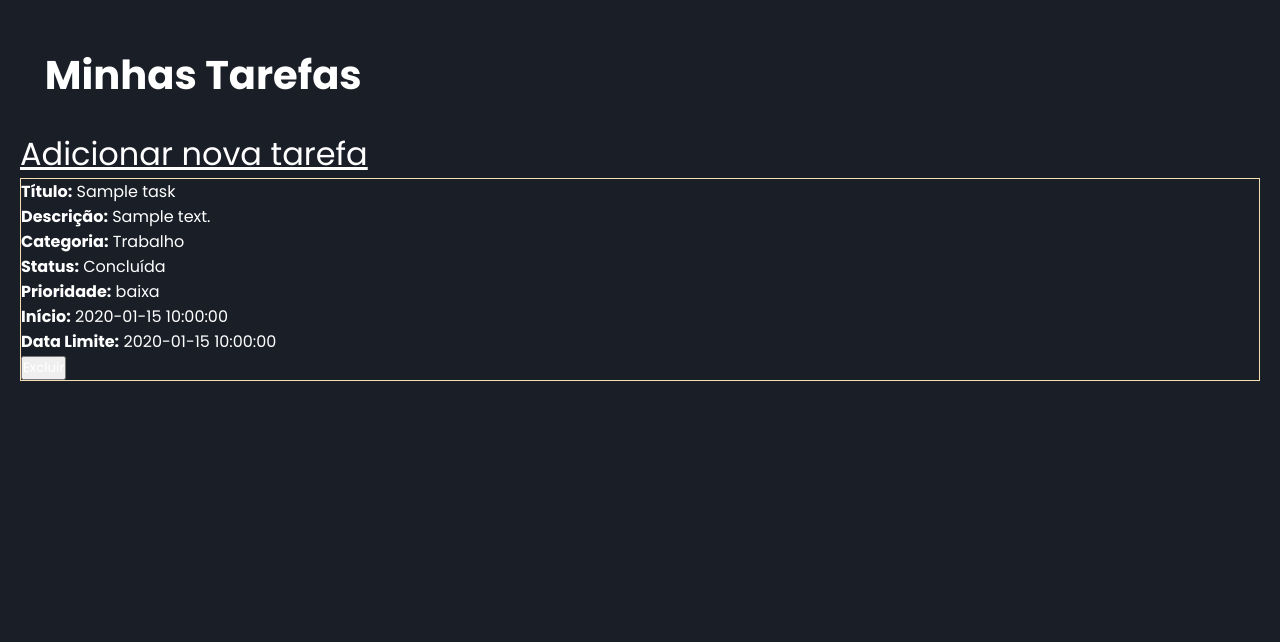
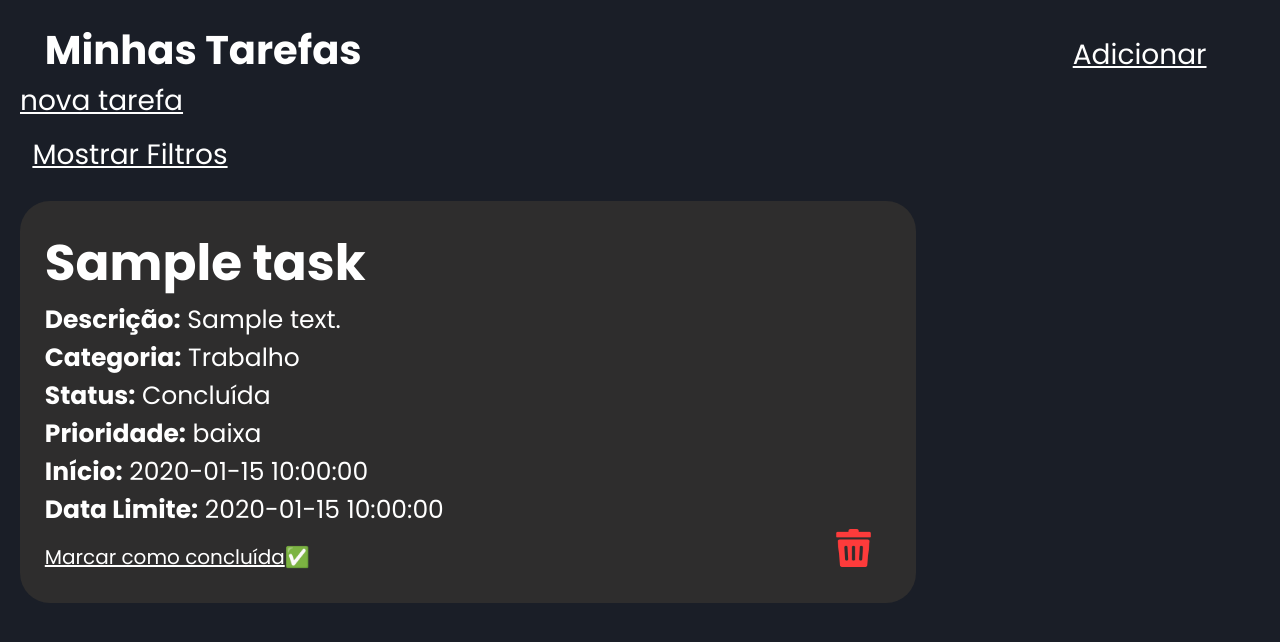
Before and after one commit to rafael-araujo1/Projeto-PSI-2B, a Flask app: page /dashboard in a window 1280 px wide. Shown: the part 80-722 px from the top of the page. Run offline with Flask 3, Linux system fonts and the light colour scheme; the visitor is signed in with stand-in values (Sample User, id 1); tables that the repository leaves empty hold one stand-in row (values such as "Sample post"); some libraries are stand-ins or nearby versions.

Commit message:
Filtragens Adicionadas

```diff
--- a/app.py
+++ b/app.py
@@ -103,16 +103,74 @@
     return render_template('login.html')
 
 # Rota para o painel do usuário (dashboard)
-@app.route('/dashboard')
+@app.route('/dashboard', methods=["GET"])
 @login_required
 def dashboard():
     users_id = int(session['users_id'])
     cur = mysql.connection.cursor()
 
     cur.execute("""
-        SELECT tas_id, tas_title, tas_description, tas_categoria, tas_status, tas_prioridade, tas_created_at, tas_data_limite from tb_task
+        SELECT tas_id, tas_title, tas_description, tas_categoria, tas_status, tas_prioridade, tas_data_inicial, tas_data_limite
+        FROM tb_task
         WHERE tas_use_id = %s
     """, (users_id,))
+    tasks = cur.fetchall()
+    cur.close()
+
+    # FILTRAGEM
+    filtros = []
+    parametros = [users_id]
+
+    # Status
+    status = request.args.get('status')
+    if status:
+        filtros.append("tas_status = %s")
+        parametros.append(status)
+
+    # Data de Criação
+    criadoI = request.args.get('criadoI')
+    criadoF = request.args.get('criadoF')
+    if criadoI and criadoF:
+        filtros.append("tas_data_inicial BETWEEN %s AND %s")
+        parametros.extend([criadoI, criadoF])
+
+    # Data Limite (Prazo)
+    limiteI = request.args.get('limiteI')
+    limiteF = request.args.get('limiteF')
+    if limiteI and limiteF:
+        filtros.append("tas_data_limite BETWEEN %s AND %s")
+        parametros.extend([limiteI, limiteF])
+
+    # Prioridade
+    prioridade = request.args.get('prioridade')
+    if prioridade:
+        filtros.append("tas_prioridade = %s")
+        parametros.append(prioridade)
+
+    # Categoria
+    categoria = request.args.get('categoria')
+    if categoria:
+        filtros.append("tas_categoria = %s")
+        parametros.append(categoria)
+
+    # Descrição (Palavras-chave)
+    descricao = request.args.get('descricao')
+    if descricao:
+        filtros.append("tas_description LIKE %s")
+        parametros.append(f"%{descricao}%")  # Usando o % para fazer a busca por substring
+
+    # Construção da consulta
+    consulta = """
+        SELECT tas_id, tas_title, tas_description, tas_categoria, tas_status, tas_prioridade, tas_data_inicial, tas_data_limite
+        FROM tb_task
+        WHERE tas_use_id = %s
+    """
+
+    if filtros:
+        consulta += " AND " + " AND ".join(filtros)
+
+    cur = mysql.connection.cursor()
+    cur.execute(consulta, tuple(parametros))
     tasks = cur.fetchall()
     cur.close()
 
@@ -127,23 +185,25 @@
     if request.method == 'POST':
         title = request.form['title']
         description = request.form['description']
+        data_inicial = request.form["data-inicial"].replace("T", " ")
         data_limite = request.form["data-limite"].replace("T", " ")
         categoria = request.form['categoria']
         status = ''
         prioridade = request.form["prioridade"]
         users_id = session['users_id']
 
+        data_inicialAux = datetime.strptime(data_inicial, "%Y-%m-%d %H:%M")
         data_limiteAux = datetime.strptime(data_limite, "%Y-%m-%d %H:%M")
 
-        if data_limiteAux < datetime.now():
+        if data_limiteAux < data_inicialAux:
             status = "Pendente"
         else:
             status = "Em andamento"
 
         # Inserir a tarefa com a categoria selecionada
         cur = mysql.connection.cursor()
-        cur.execute("INSERT INTO tb_task (tas_use_id, tas_title, tas_description, tas_data_limite, tas_categoria, tas_status, tas_prioridade) VALUES (%s, %s, %s, %s, %s, %s, %s)",
-                    (users_id, title, description, data_limite, categoria, status, prioridade))
+        cur.execute("INSERT INTO tb_task (tas_use_id, tas_title, tas_description, tas_data_inicial, tas_data_limite, tas_categoria, tas_status, tas_prioridade) VALUES (%s, %s, %s, %s, %s, %s, %s, %s)",
+                    (users_id, title, description, data_inicial, data_limite, categoria, status, prioridade))
         mysql.connection.commit()
         cur.close()
 
@@ -166,6 +226,17 @@
     flash('Tarefa excluída com sucesso!', 'success')
     return redirect(url_for('dashboard'))
 
+@app.route('/concluir_task/<int:task_id>', methods=['POST'])
+@login_required
+def concluir_task(task_id):
+    cur = mysql.connection.cursor()
+    cur.execute("UPDATE tb_task SET tas_status = 'Concluída' WHERE tas_id = %s AND tas_use_id = %s", (task_id, session['users_id']))
+    mysql.connection.commit()
+    cur.close()
+
+    flash('Tarefa concluída com sucesso!', 'success')
+    return redirect(url_for('dashboard'))
+
 # Rota para logout
 @app.route('/logout')
 @login_required
--- a/config.py
+++ b/config.py
@@ -4,7 +4,7 @@
     # Configurações do banco de dados MySQL
     MYSQL_HOST = 'localhost'
     MYSQL_USER = 'root'
-    MYSQL_PASSWORD = 'senha'
+    MYSQL_PASSWORD = ''
     MYSQL_DB = 'db_flask'
 
     # Configurações de email
@@ -12,5 +12,5 @@
     MAIL_PORT = 587
     MAIL_USE_TLS = True
     MAIL_USERNAME = 'dtuberscaicogo@gmail.com'
-    MAIL_PASSWORD = 'senha'
+    MAIL_PASSWORD = ''
     MAIL_DEFAULT_SENDER = 'dtuberscaicogo@gmail.com'
--- a/flask_db.sql
+++ b/flask_db.sql
@@ -15,7 +15,7 @@
     tas_categoria ENUM("Trabalho", "Pessoal", "Estudo") NOT NULL,
     tas_status ENUM("Concluída", "Em andamento", "Pendente") NOT NULL,
     tas_prioridade ENUM("baixa", "média", "alta") NOT NULL,
-    tas_created_at TIMESTAMP DEFAULT CURRENT_TIMESTAMP,
+    tas_data_inicial DATETIME,
     tas_data_limite DATETIME,
     FOREIGN KEY (tas_use_id) REFERENCES tb_users(use_id) ON DELETE CASCADE
 );
--- a/static/css/style.css
+++ b/static/css/style.css
@@ -229,32 +229,161 @@
 .add_task-h2 {
     font-size: 40px;
     margin: 2%;
-}
-
-.table-tasks tr, .table-tasks td, .table-tasks th{
-    border: 1px solid white;
-    width: 50vw;
-    height: 10vh;
-    font-size: 20px;
-    text-align: center;
-}
-
-.table-tasks button {
-    background-color: #1a1e27;
-    border: 0;
-    text-decoration: underline;
-    font-size: 20px;
+    display: inline;
 }
 
 #add_task-btn {
-    margin-top: 2%;
-    font-size: 32px
+    font-size: 28px;
+    margin-left: 55%;
 }
 
 #add_task-btn:hover {
     color: #52d6e4;
     transition-duration: 0.5s;
 }
+
+#toggleFiltros {
+    display: block;
+    margin: 1%;
+    border: 0;
+    background-color: #1a1e27;
+    font-size: 28px;
+    text-decoration: underline;
+}
+
+#toggleFiltros:hover {
+    color: #52d6e4;
+    transition-duration: 0.5s;
+}
+
+#formFiltros {
+    display: none;
+    background-color: #2e2d2d;
+    padding: 1%;
+    border-radius: 14px;
+    font-size: 22px;
+}
+
+#formFiltros input {
+    background-color: #2e2d2d;
+    color: white;
+    font-size: 20px;
+    margin: 1vw;
+    width: 20vw;
+    height: 5vh;
+}
+
+#filtro-criacaoF + label {
+    margin-left: 40vw;
+}
+
+#filtro-status, #filtro-prioridade, #filtro-categoria {
+    width: 20%;
+    height: 5vh;
+    margin: 1vw;
+    font-size: 18px;
+    background-color: #2e2d2d;
+    color: white;
+}
+
+#buscar-descricao {
+    border-radius: 10px;
+}
+
+#formFiltros button {
+    width: 10%;
+    font-size: 25px;
+    border-radius: 15px;
+    border: 0;
+    background-color: #4d6f8c;
+}
+
+#formFiltros button:hover {
+    background-color: #52d6e4;
+    transition-duration: 0.5s;
+}
+
+#task {
+    display: flex;
+    flex-direction: row;
+    flex-wrap: wrap;
+    justify-items: center;
+    width: 70vw;
+    margin-top: 2%;
+    padding: 2%;
+    font-size: 25px;
+    border-radius: 30px;
+    background-color: #2e2d2d;
+}
+
+#task .titulo {
+    font-size: 50px;
+}
+
+#task p{
+    width: 60%;
+}
+
+#ConcluirTaskForm {
+    width: 60%;
+    margin-top: 1%;
+}
+
+#concluirTask {
+    font-size: 20px;
+    border: 0;
+    background-color: #2e2d2d;
+}
+
+#concluirTask u:hover {
+    color: #52d6e4;
+    transition-duration: 0.5s;
+}
+
+#deleteTask {
+    background-color: #2e2d2d;
+    border: 0;
+    margin-left: 22vw;
+}
+
+#task img {
+    width: 3vw;
+}
+
+/* Estilização da div do modal */
+.modal {
+    display: none; /* Ocultar por padrão */
+    position: fixed;
+    z-index: 1;
+    left: 0;
+    top: 0;
+    width: 100%;
+    height: 100%;
+    background-color: rgba(0,0,0,0.5); /* Fundo semitransparente */
+}
+
+.modal-content {
+    background-color: #fefefe;
+    margin: 15% auto;
+    padding: 20px;
+    border: 1px solid #888;
+    width: 30%; /* Largura do modal */
+}
+
+.close {
+    color: #aaa;
+    float: right;
+    font-size: 28px;
+    font-weight: bold;
+}
+
+.close:hover,
+.close:focus {
+    color: black;
+    text-decoration: none;
+    cursor: pointer;
+}
+
 
 main {
     padding: 20px;
--- a/static/js/script.js
+++ b/static/js/script.js
@@ -17,3 +17,14 @@
         flashMessage.style.display = 'none';
     }, 3000);
 }
+
+document.getElementById('toggleFiltros').addEventListener('click', function() {
+    const formulario = document.getElementById('formFiltros');
+    if (formulario.style.display === 'none' || formulario.style.display === '') {
+        formulario.style.display = 'block'; // Exibe o formulário
+        this.textContent = 'Esconder Filtros'; // Altera o texto do botão
+    } else {
+        formulario.style.display = 'none'; // Esconde o formulário
+        this.textContent = 'Mostrar Filtros'; // Altera o texto do botão
+    }
+})
--- a/templates/add_task.html
+++ b/templates/add_task.html
@@ -9,6 +9,9 @@
 
     <label for="description">Descrição:</label>
     <textarea id="description" name="description" class="task-description"></textarea>
+
+    <label for="data-inicial">Data de Início:</label>
+    <input type="datetime-local" name="data-inicial" required>
 
     <label for="data-limite">Data Limite:</label>
     <input type="datetime-local" name="data-limite" required>
--- a/templates/dashboard.html
+++ b/templates/dashboard.html
@@ -5,19 +5,74 @@
 <h2 class="add_task-h2">Minhas Tarefas</h2>
 <a href="{{ url_for('add_task') }}" id="add_task-btn">Adicionar nova tarefa</a>
 
+<button id="toggleFiltros">Mostrar Filtros</button>
+
+<form method="GET" action="{{ url_for('dashboard') }}" id="formFiltros">
+    <!-- Status -->
+    <label for="status">Filtrar por Status:</label>
+    <select name="status" id="filtro-status">
+        <option value="">Todos</option>
+        <option value="Concluída">Concluída</option>
+        <option value="Em andamento">Em andamento</option>
+        <option value="Pendente">Pendente</option>
+    </select>
+    <br>
+
+    <!-- Data de Criação -->
+    <label for="filtro-criacao">Filtrar por Data de Início:</label>
+    <input type="datetime-local" name="criadoI" id="filtro-criacaoI">
+    <input type="datetime-local" name="criadoF" id="filtro-criacaoF">
+    <br>
+
+    <!-- Filtrar por Data Limite (Prazo) -->
+    <label for="filtro-limite">Filtrar por Prazo:</label>
+    <input type="datetime-local" name="limiteI" id="filtro-limiteI">
+    <input type="datetime-local" name="limiteF" id="filtro-limiteF">
+    <br>
+
+    <!-- Filtrar por Prioridade -->
+    <label for="filtro-prioridade">Filtrar por Prioridade:</label>
+    <select name="prioridade" id="filtro-prioridade">
+        <option value="">Todas</option>
+        <option value="alta">Alta</option>
+        <option value="média">Média</option>
+        <option value="baixa">Baixa</option>
+    </select>
+    <br>
+
+    <!-- Filtrar por Categoria -->
+    <label for="filtro-categoria">Filtrar por Categoria:</label>
+    <select name="categoria" id="filtro-categoria">
+        <option value="">Todas</option>
+        <option value="Trabalho">Trabalho</option>
+        <option value="Pessoal">Pessoal</option>
+        <option value="Estudo">Estudo</option>
+    </select>
+    <br>
+
+    <!-- Busca por Palavras-chave na Descrição -->
+    <label for="buscar-descricao">Buscar por Descrição:</label>
+    <input type="text" name="descricao" id="buscar-descricao" placeholder="Digite alguma coisa">
+
+    <!-- Botão de Filtrar -->
+    <button type="submit">Filtrar</button>
+</form>
+
 {% for task in tasks %}
-<div id="task" style="border: 1px solid wheat;">
-    <p><b>Título:</b> {{task[1]}} </p>
+<div id="task">
+    <p class="titulo"><b>{{task[1]}}</b></p>
     <p><b>Descrição:</b> {{task[2]}} </p>
     <p><b>Categoria:</b> {{task[3]}} </p>
     <p><b>Status:</b> {{task[4]}} </p>
     <p><b>Prioridade:</b> {{task[5]}} </p>
     <p><b>Início:</b> {{task[6]}} </p>
     <p><b>Data Limite:</b> {{task[7]}} </p>
+    <form action="{{ url_for('concluir_task', task_id=task[0]) }}" method="POST" id="ConcluirTaskForm">
+        <button type="submit" id="concluirTask"><u>Marcar como concluída</u>&#9989;</button>
+    </form>
     <form action="{{ url_for('delete_task', task_id=task[0]) }}" method="POST">
-        <button type="submit">Excluir</button>
+        <button type="submit" id="deleteTask"><img src="{{url_for('static', filename='images/trash-icon.png') }}" alt="ícone de lixeira"></button>
     </form>
 </div>
 {% endfor %}
-
 {% endblock %}
```
Also changed, not shown: static/images/trash-icon.png (added).
